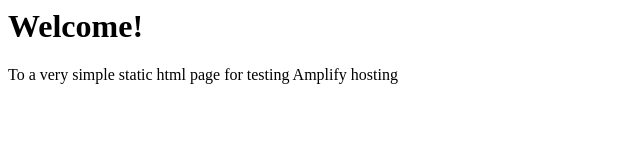
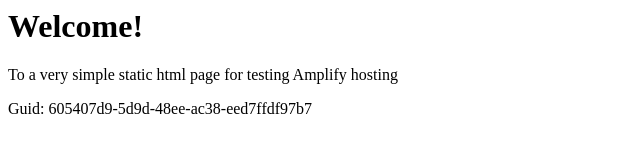
Before and after one commit to aws-aemilia-icn/Github-PR-Commit-Integration-Test-DoNotTouch-v1-prod-ap-northeast-2, a website: page src/index.html in a window 1280 px wide. Shown: the whole page, without its empty margins (0-640 px from the left). Drawn offline with Linux system fonts and the light colour scheme.

Commit message:
commit from integ tests

```diff
--- a/src/index.html
+++ b/src/index.html
@@ -1,3 +1,5 @@
+
+
 <html lang="en">
 
 <head>
@@ -10,6 +12,6 @@
 <body>
     <h1>Welcome!</h1>
     <p>To a very simple static html page for testing Amplify hosting</p>
-</body>
+    <p>Guid: 605407d9-5d9d-48ee-ac38-eed7ffdf97b7</p></body>
 
 </html>
```
